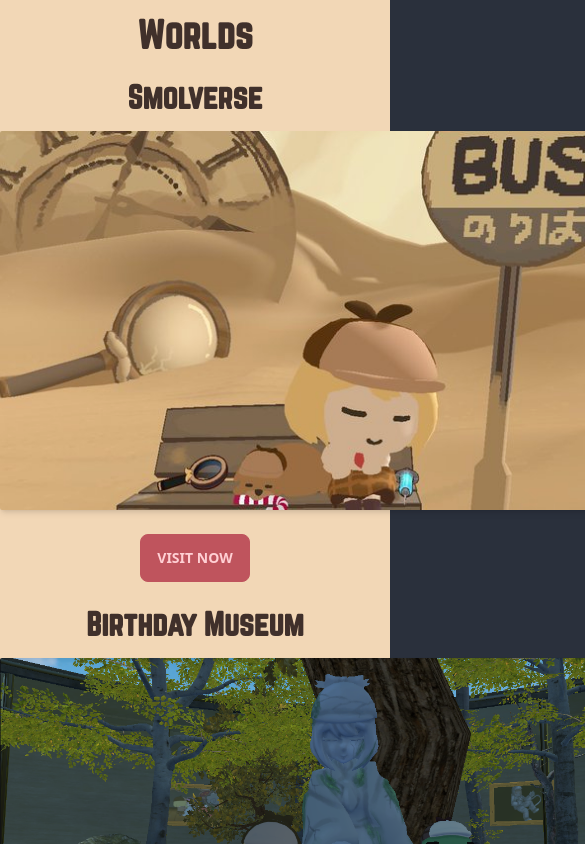
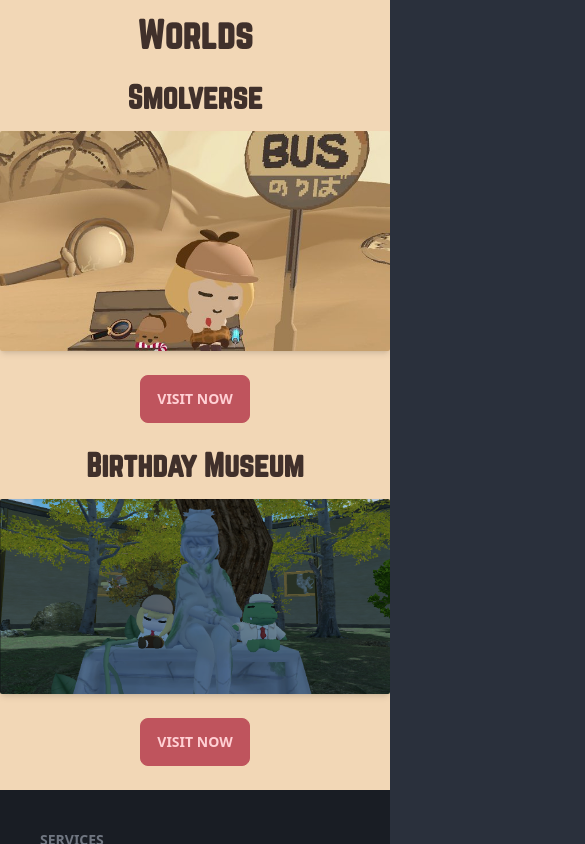
Before and after one commit to watsonindustries/watsonindustries-website, a SvelteKit app: page /ametaverse in a window 390 px wide. Shown: the part 980-1824 px from the top of the page, 585 px wide, since content can reach past the window. Built offline with nearby package versions, Linux system fonts and the light colour scheme.

Commit message:
Fix Ametaverse page image width
Closes Fix Ametaverse images on IPhone Max #7

```diff
--- a/src/routes/ametaverse/+page.svelte
+++ b/src/routes/ametaverse/+page.svelte
@@ -52,7 +52,7 @@
         <img
             src={smolVerse}
             alt="Smolverse Preview"
-            class="shadow-md mx-auto hover:scale-105 transition transform max-w-2xl rounded-sm"
+            class="shadow-md mx-auto hover:scale-105 transition transform max-w-2xl w-screen rounded-sm"
         />
     </a>
     <div class="mx-auto text-center">
@@ -68,7 +68,7 @@
         <img
             src={ameMuseum}
             alt="Ame Birthday Museum Preview"
-            class="shadow-md mx-auto hover:scale-105 transition transform max-w-2xl rounded-sm"
+            class="shadow-md mx-auto hover:scale-105 transition transform max-w-2xl w-screen rounded-sm"
         />
     </a>
     <div class="mx-auto text-center">
```
